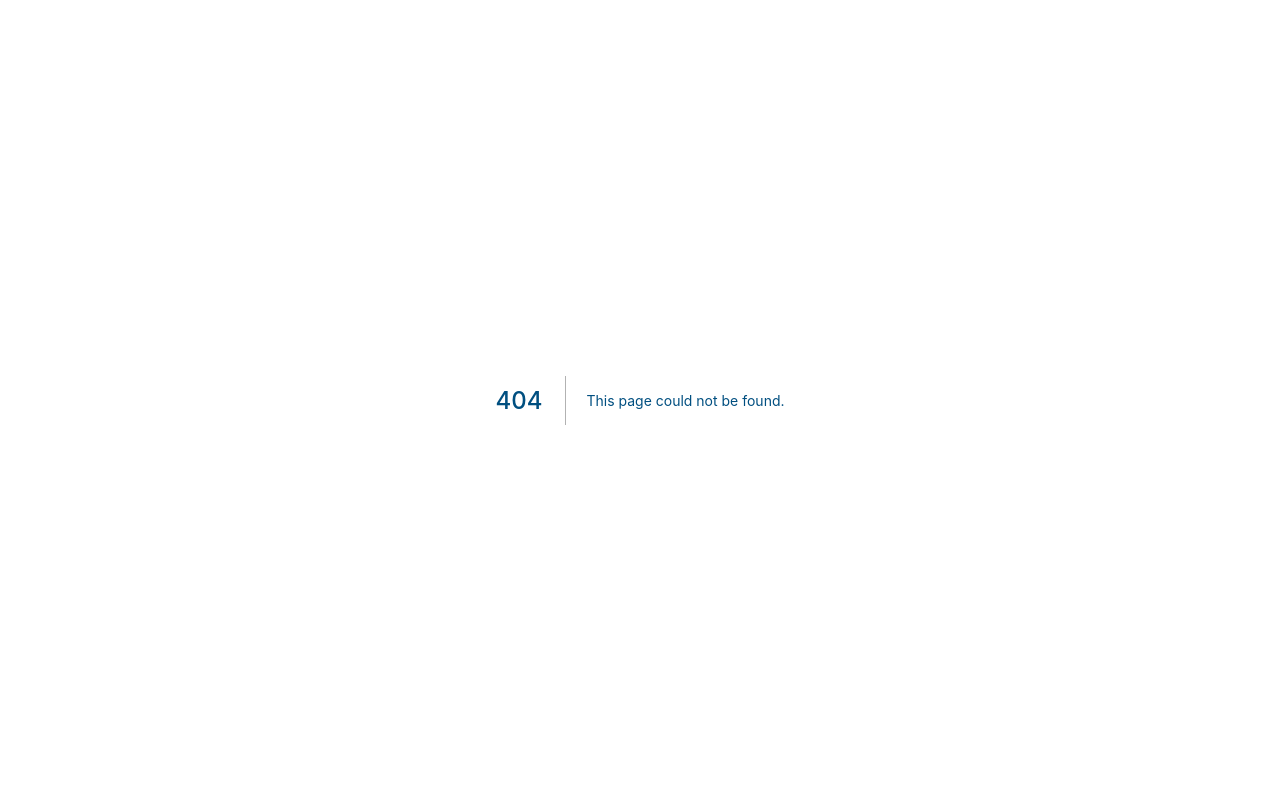
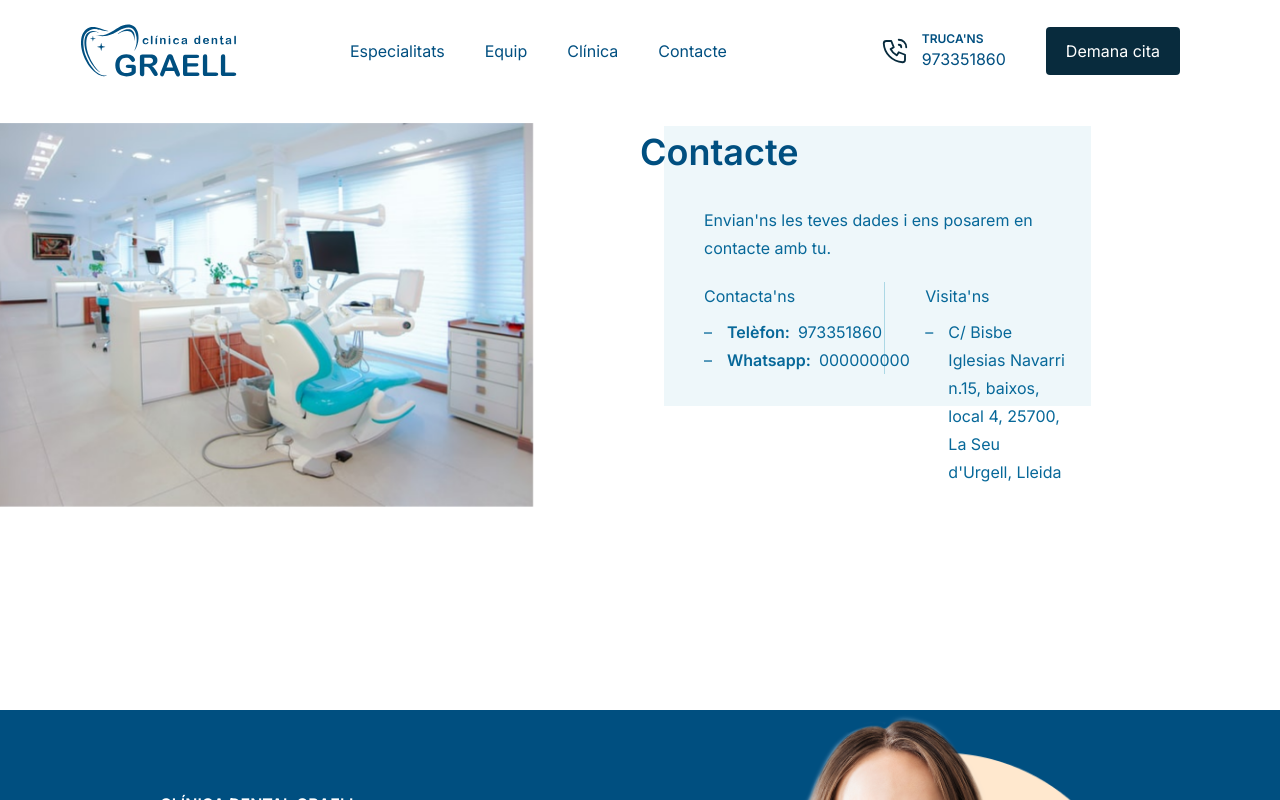
Before and after one commit to juliramon/clinicadentalgraell, a Next.js app: page /contacte in a window 1280 px wide. Before the commit this address had no page. Shown: the top 800 px of the page. Built offline with nearby package versions, Linux system fonts and the light colour scheme.

Commit message:
add: contact page

```diff
--- /dev/null
+++ b/pages/contacte.js
@@ -0,0 +1,90 @@
+import Head from "next/head";
+import NavigationBar from "../components/navigation/NavigationBar";
+import GlobalTexts from "../utils/globals.json";
+import HomeTexts from "../utils/home.json";
+import CommonTexts from "../utils/commons.json";
+import ContacteTexts from "../utils/contacte.json";
+import Footer from "../components/Footer";
+import CitaPrevia from "../components/CitaPrevia";
+
+const Contacte = () => {
+  return (
+    <>
+      <Head>
+        <title>Contacte - {GlobalTexts.brand}</title>
+      </Head>
+      <NavigationBar GlobalTexts={GlobalTexts} CommonTexts={CommonTexts} />
+      <main>
+        <section className="relative overflow-hidden pt-28">
+          <div className="flex flex-wrap items-center justify-between">
+            <div className="w-full md:w-5/12 h-96 relative z-20">
+              <picture>
+                <source srcset="../branding/equip-clinica-dentall-graell-cover.jpg" />
+                <img
+                  src="../branding/equip-clinica-dentall-graell-cover.jpg"
+                  data-src="../branding/equip-clinica-dentall-graell-cover.jpg"
+                  alt=""
+                  width="400"
+                  height="300"
+                  className="object-cover object-center w-full h-full"
+                  loading="lazy"
+                />
+              </picture>
+            </div>
+            <div className="w-full md:w-1/2">
+              <div className="w-full md:w-2/3 mt-4 mb-8">
+                <h1 className="text-4xl mt-4 mb-7 leading-snug relative z-20">
+                  {ContacteTexts.title}
+                </h1>
+                <div className="pl-16 relative">
+                  <span className="absolute left-6 -top-20 bg-primary-100 h-full p-24 w-full bg-opacity-20"></span>
+                  <span className="relative z-20">
+                    {ContacteTexts.subtitle}
+                  </span>
+                  <div className="flex items-start justify-between">
+                    <ul className="relative z-20 mt-5 w-full md:w-1/2 pr-10 mr-10 border-r border-primary-100">
+                      <span className="block mb-2">
+                        {ContacteTexts.contactans}
+                      </span>
+                      <li>
+                        <span className="font-bold mr-2">Telèfon:</span>{" "}
+                        <a href={GlobalTexts.phone} title="">
+                          {GlobalTexts.phone}
+                        </a>
+                      </li>
+                      <li>
+                        <span className="font-bold mr-2">Whatsapp:</span>{" "}
+                        <a
+                          href={`https://wa.me/+34${GlobalTexts.whatsapp}`}
+                          title={GlobalTexts.whatsapp}
+                        >
+                          {GlobalTexts.whatsapp}
+                        </a>
+                      </li>
+                    </ul>
+                    <ul className="relative z-20 mt-5 w-full md:w-1/2">
+                      <span className="block mb-2">
+                        {ContacteTexts.visitans}
+                      </span>
+                      <li>
+                        {GlobalTexts.address}, {GlobalTexts.zipCode},{" "}
+                        {GlobalTexts.city}, {GlobalTexts.province}
+                      </li>
+                    </ul>
+                  </div>
+                </div>
+              </div>
+            </div>
+          </div>
+        </section>
+        <section className="py-10 md:py-24">
+          <div className="container mx-auto"></div>
+        </section>
+        <CitaPrevia />
+      </main>
+      <Footer GlobalTexts={GlobalTexts} HomeTexts={HomeTexts} />
+    </>
+  );
+};
+
+export default Contacte;
--- /dev/null
+++ b/utils/contacte.json
@@ -0,0 +1,6 @@
+{
+  "title": "Contacte",
+  "subtitle": "Envian'ns les teves dades i ens posarem en contacte amb tu.",
+  "contactans": "Contacta'ns",
+  "visitans": "Visita'ns"
+}
--- a/utils/globals.json
+++ b/utils/globals.json
@@ -1,6 +1,7 @@
 {
   "brand": "Clínica Dental Graell",
   "phone": "973351860",
+  "whatsapp": "000000000",
   "email": "contacte@clinicadentalgraell.com",
   "website": "www.clinicadentalgraell.com",
   "address": "C/ Bisbe Iglesias Navarri n.15, baixos, local 4",
--- /dev/null
+++ b/utils/legal.json
@@ -0,0 +1,3 @@
+{
+  "legalForm": "INFORMACIÓ Protecció de Dades. Finalitats: Respondre a les seves sol·licituds i remetre-li informació comercial dels nostres productes i serveis, fins i tot per correu electrònic. Legitimació: Consentiment de l'interessat. Destinataris: No estan previstes cessions de dades. Drets: Pot retirar el seu consentiment en qualsevol moment, així com accedir, rectificar, suprimir les seves dades i altres drets a contacte@clinicadentalgraell.com. Pot ampliar la informació a Política de Privacitat"
+}
```
